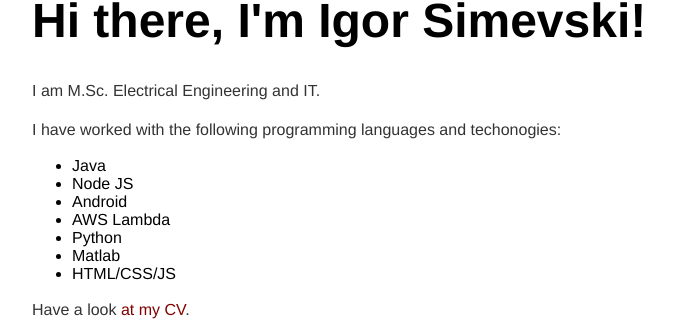
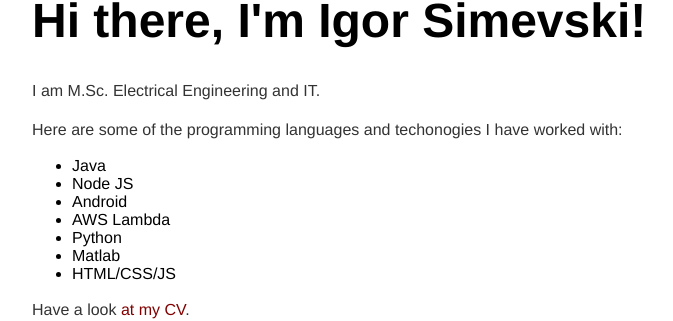
Before and after one commit to igorsimevski/igorsimevski.github.io, a Jekyll site: the page built from index.html, in a window 1280 px wide. Shown: the part 117-438 px from the top of the page, without its empty margins (160-833 px from the left). Built offline with Jekyll 4.4.1, drawn with Linux system fonts in a browser that asks for light colours.

Commit message:
Update index.html

```diff
--- a/index.html
+++ b/index.html
@@ -5,7 +5,7 @@
 <div class="blurb">
 	<h1>Hi there, I'm Igor Simevski!</h1>
 	<p>I am M.Sc. Electrical Engineering and IT.</p>
-	<p>I have worked with the following programming languages and techonogies:</p>
+	<p>Here are some of the programming languages and techonogies I have worked with:</p>
 	<ul>
 		<li>Java</li>
 		<li>Node JS</li>
```
